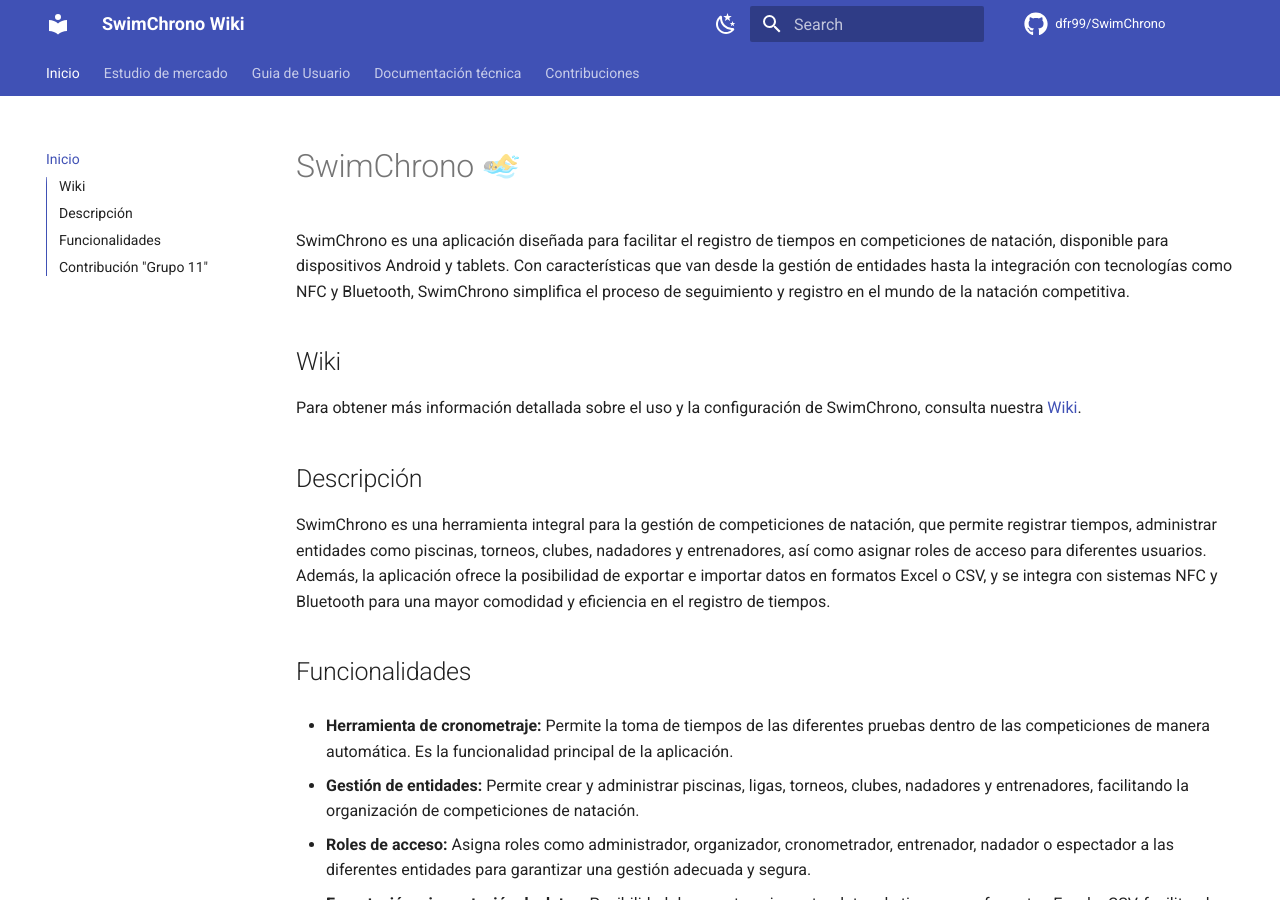
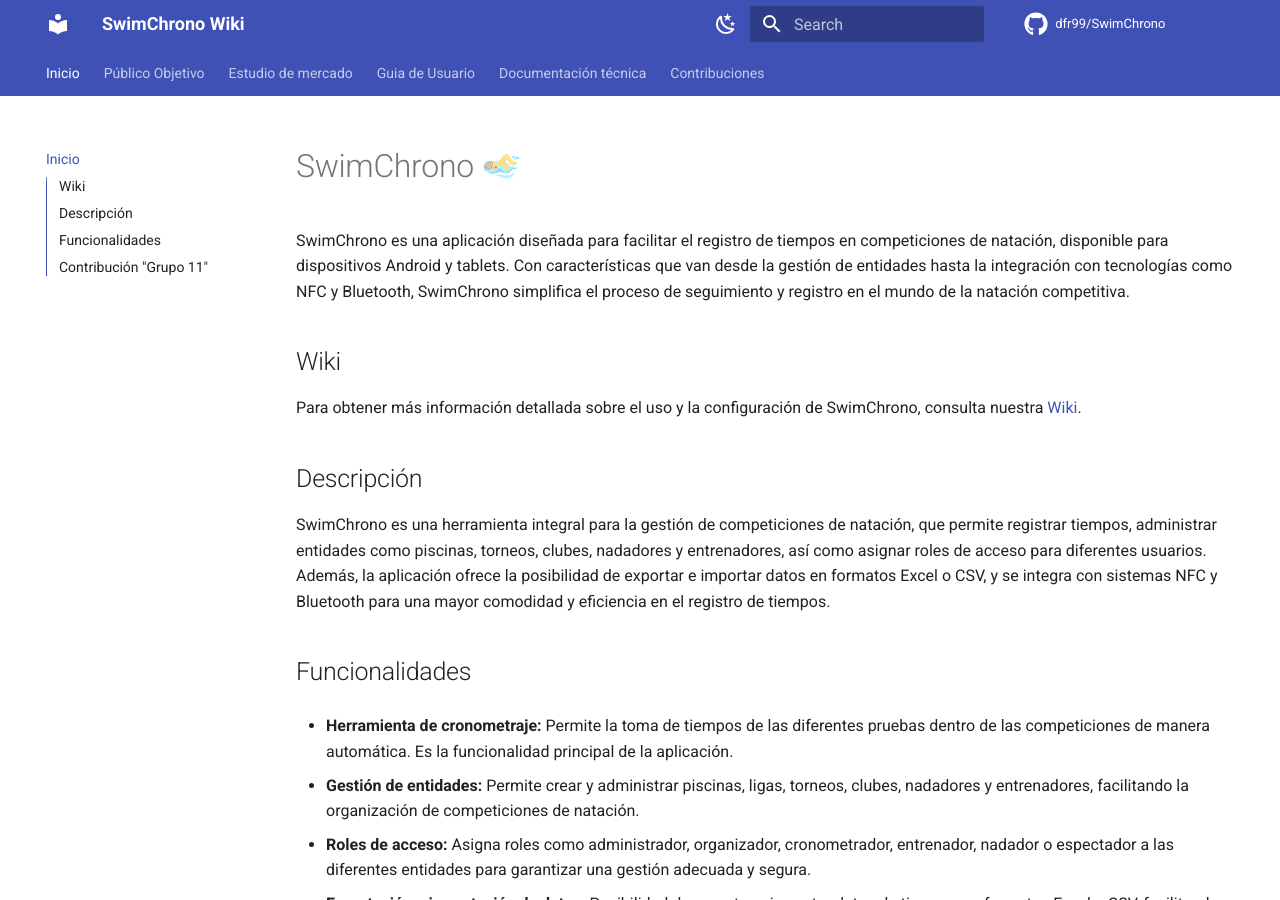
Before and after one commit to dfr99/SwimChrono, an MkDocs documentation site: the page built from docs/index.md, in a window 1280 px wide and 900 px high. Built offline with MkDocs 1.6.1 and Material for MkDocs 9.7.7, drawn with Linux system fonts in a browser that asks for light colours; comment, search, counter and statistics services are not loaded.

Commit message:
Show target.md in Wiki

```diff
--- a/mkdocs.yml
+++ b/mkdocs.yml
@@ -90,6 +90,7 @@
 
 nav:
   - Inicio: index.md
+  - Público Objetivo:  target.md
   - Estudio de mercado: market-study.md
   - Guia de Usuario:
     - Primeros pasos: user-guide/getting-started.md
```
